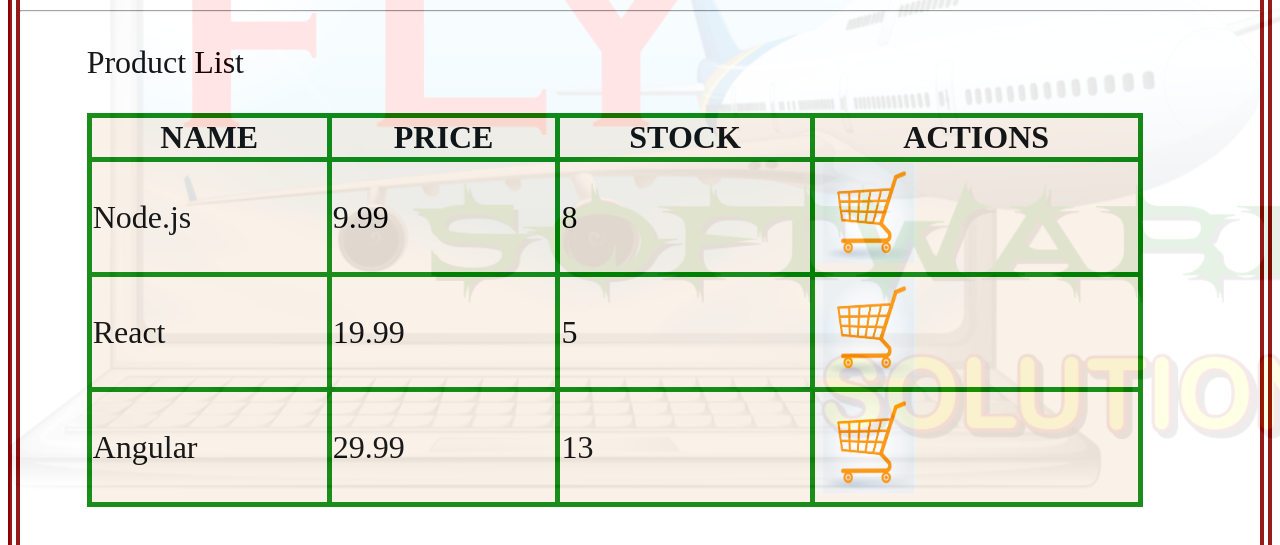
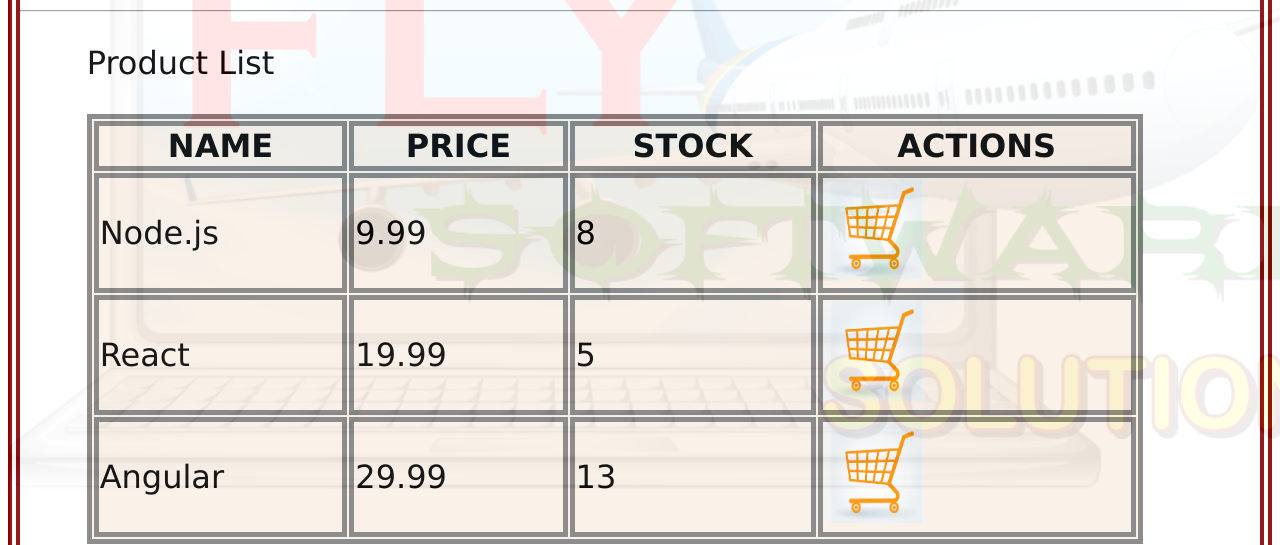
Before and after one commit to Gumptionurge/WAP-Labs, a plain HTML site: page Lab3.html in a window 1280 px wide. Shown: the part 254-799 px from the top of the page. Drawn offline with Linux system fonts and the light colour scheme.

Commit message:
Update Lab3Style.css

```diff
--- a/Lab3Style.css
+++ b/Lab3Style.css
@@ -5,7 +5,7 @@ width:90%
 body{
 background-color:white;
 color: black;
-font:family: verdana;
+font-family: verdana;
 font-size:2em;
 }
 
@@ -30,11 +30,10 @@ border-width:12px;
 }
 
 table,th,td{
-border-color:green;
+border-color:gray;
 border-style:solid;
 border-width:5px;
 background-color:linen;
-border-collapse:collapse;
 }
 
 
```
